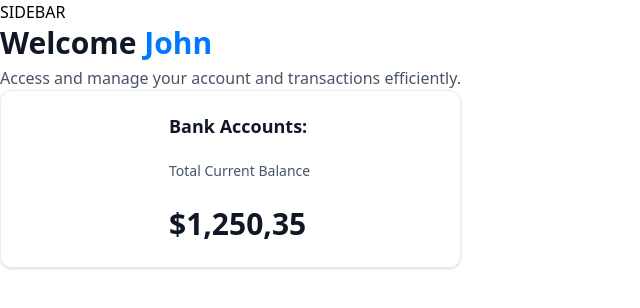
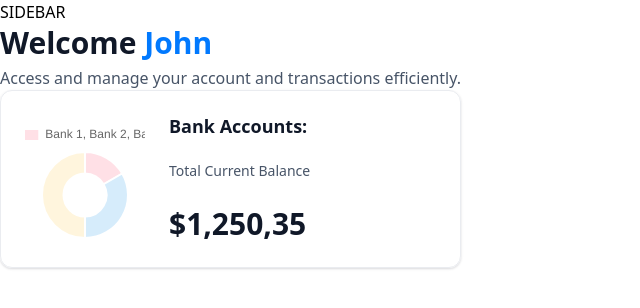
Before and after one commit to DanteCady/bankingApp, a Next.js app: page / in a window 1280 px wide. Shown: the top 308 px of the page, without its empty margins (0-640 px from the left). Built offline with nearby package versions, Linux system fonts and the light colour scheme.

Commit message:
Added doughnut chart to home

```diff
--- /dev/null
+++ b/components/ui/doughnutChart.tsx
@@ -0,0 +1,30 @@
+"use client";
+
+import React from 'react'
+import {Chart as ChartJS, ArcElement, Tooltip, Legend} from 'chart.js'
+import {Doughnut} from 'react-chartjs-2'
+
+ChartJS.register(ArcElement, Tooltip, Legend)
+
+const DoughnutChart = ({accounts}: DoughnutChartProps) => {
+
+    const data = {
+        datasets: [
+            {
+                label: 'Banks',
+                data: [1250,2500,3750],
+                backgroundColor: [
+                    'rgba(255,99,132,0.2)',
+                    'rgba(54,162,235,0.2)',
+                    'rgba(255,206,86,0.2)'
+                ],
+            }
+        ],
+        labels: ['Bank 1, Bank 2, Bank 3']
+    }
+    return (
+        <Doughnut data={data} />
+    )
+}
+
+export default DoughnutChart
--- a/components/ui/totalBalanceBox.tsx
+++ b/components/ui/totalBalanceBox.tsx
@@ -1,6 +1,8 @@
 import { formatAmount } from '@/lib/utils'
 import React from 'react'
 import AnimatedCounter from './animatedCounter'
+import { Doughnut } from 'react-chartjs-2'
+import DoughnutChart from './doughnutChart'
 
 export const TotalBalanceBox = ({
     accounts = [], totalBanks, totalCurrentBalance
@@ -9,7 +11,7 @@ export const TotalBalanceBox = ({
     <section className='total-balance'>
     <div className='total-balance-chart'>
         {/* Doughnut chart will go here */}
-
+        <DoughnutChart accounts={accounts} />
     </div>
     <div className='flex flex-col gap-6'>
         <h2 className='header-2'>
@@ -19,11 +21,11 @@ export const TotalBalanceBox = ({
         <p className='total-balance-label'>
             Total Current Balance
         </p>
-        <p className='total-balance-amount flex-center gap-2'>
+        <div className='total-balance-amount flex-center gap-2'>
         <AnimatedCounter amount=
         {totalCurrentBalance}
         />
-        </p>
+        </div>
         </div>
     </div>
     </section>
--- a/package.json
+++ b/package.json
@@ -17,6 +17,8 @@
     "next": "14.2.4",
     "query-string": "^9.0.0",
     "react": "^18",
+    "react-chartjs-2": "^5.2.0",
+    "react-chartjs2": "^1.2.1",
     "react-countup": "^6.5.3",
     "react-dom": "^18",
     "tailwind-merge": "^2.3.0",
```
Also changed, not shown: 1 other file (tests, documents, lock files or other folders).
